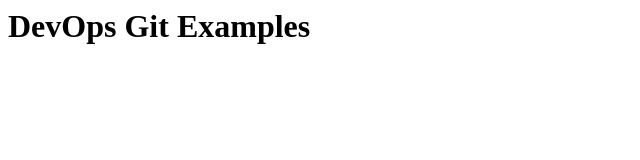
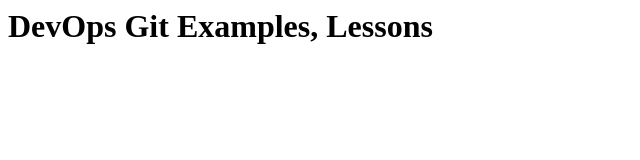
Before and after one commit to MSDlulane/firstDevOpsRepo, a plain HTML site: page index.html in a window 1280 px wide. Shown: the whole page, without its empty margins (0-640 px from the left). Drawn offline with Linux system fonts and the light colour scheme.

Commit message:
first change on the file

```diff
--- a/index.html
+++ b/index.html
@@ -1,5 +1,5 @@
 <html>
 	<body>
-		<h1>DevOps Git Examples</h1>
+		<h1>DevOps Git Examples, Lessons</h1>
 	</body>
 </html>
```
